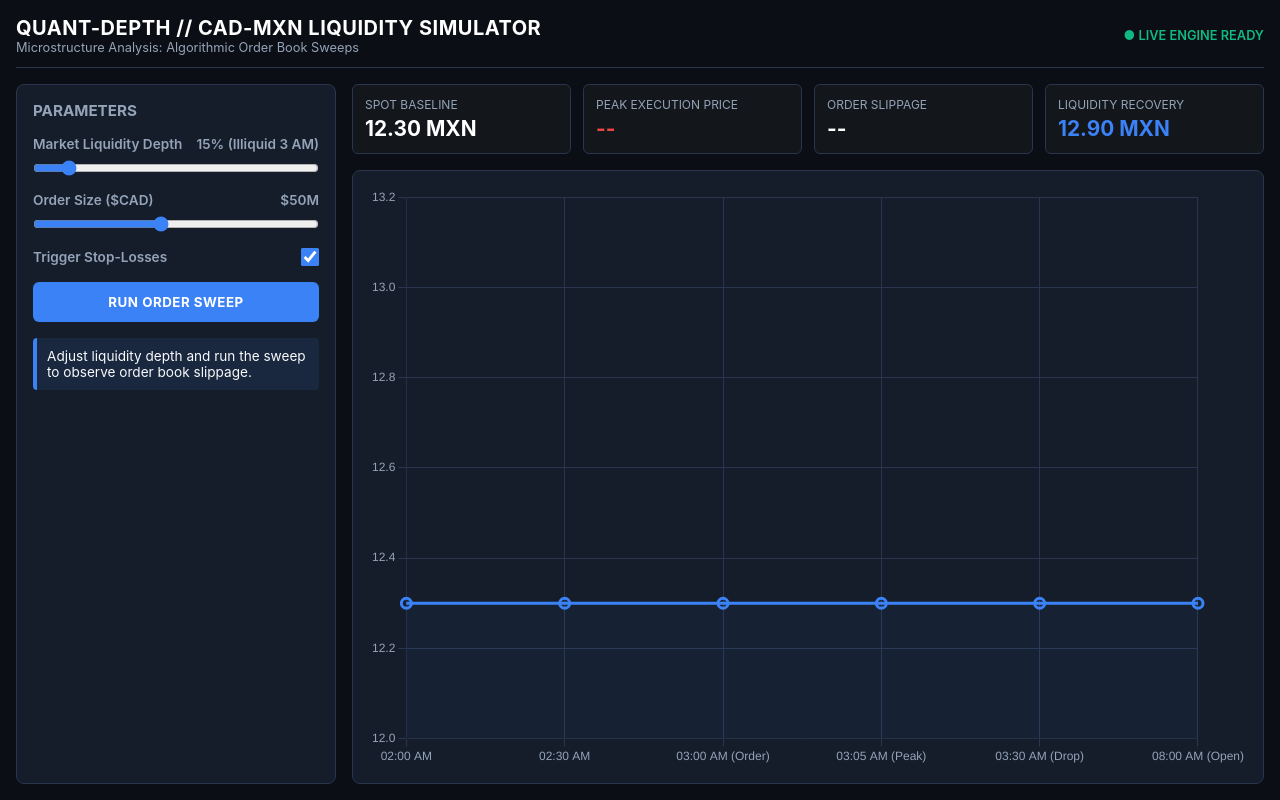
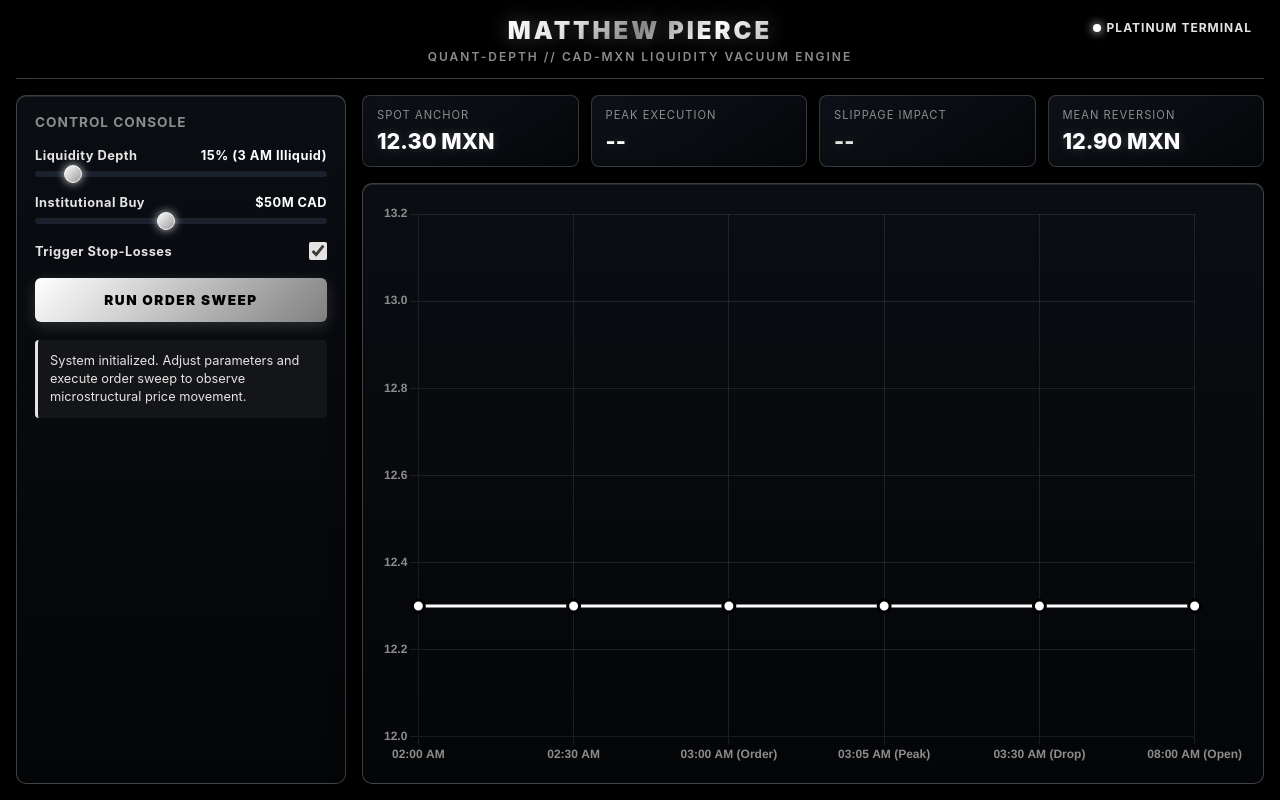
Before and after one commit to prcwzrd/CAD-MXN-SIM, a plain HTML site: page index.html in a window 1280 px wide. Drawn offline with nearby package versions, Linux system fonts and the light colour scheme.

Commit message:
Update index.html

```diff
--- a/index.html
+++ b/index.html
@@ -3,25 +3,34 @@
 <head>
   <meta charset="UTF-8">
   <meta name="viewport" content="width=device-width, initial-scale=1.0">
-  <title>QUANT-DEPTH: CAD/MXN Liquidity Vacuum Simulator</title>
+  <title>QUANT-DEPTH // MATTHEW PIERCE</title>
   <!-- Chart.js CDN -->
   <script src="https://cdn.jsdelivr.net/npm/chart.js"></script>
   <style>
     :root {
-      --bg-dark: #0B0E14;
-      --panel-bg: #151D2A;
-      --border-color: #2A364F;
-      --accent-blue: #3B82F6;
-      --accent-green: #10B981;
-      --accent-red: #EF4444;
-      --text-main: #F8FAFC;
-      --text-muted: #94A3B8;
+      --bg-black: #000000;
+      --panel-dark: #0A0D12;
+      --border-platinum: rgba(229, 228, 226, 0.25);
+
+      /* Metallic Platinum Palette */
+      --plat-light: #FFFFFF;
+      --plat-mid: #E5E4E2;
+      --plat-dark: #8C8C8C;
+      --plat-deep: #404040;
+
+      /* Chart Accent States (Platinum Tinted) */
+      --plat-red: #FF4D4D;
+      --plat-green: #00E676;
+      --plat-blue: #E0E8F5;
+
+      --text-main: #F2F2F2;
+      --text-muted: #8E95A2;
     }
 
-    * { box-sizing: border-box; margin: 0; padding: 0; font-family: -apple-system, BlinkMacSystemFont, 'Segoe UI', Roboto, sans-serif; }
+    * { box-sizing: border-box; margin: 0; padding: 0; font-family: -apple-system, BlinkMacSystemFont, 'Segoe UI', Roboto, Helvetica, Arial, sans-serif; }
 
     body {
-      background-color: var(--bg-dark);
+      background-color: var(--bg-black);
       color: var(--text-main);
       display: flex;
       flex-direction: column;
@@ -30,34 +39,80 @@
       padding: 16px;
     }
 
+    /* Top Centered Header */
     header {
       display: flex;
-      justify-content: space-between;
+      flex-direction: column;
       align-items: center;
-      padding-bottom: 12px;
-      border-bottom: 1px solid var(--border-color);
+      justify-content: center;
+      padding-bottom: 14px;
+      border-bottom: 1px solid var(--border-platinum);
       margin-bottom: 16px;
+      position: relative;
     }
 
-    .title { font-size: 1.25rem; font-weight: 700; letter-spacing: 0.5px; color: #FFF; }
-    .subtitle { font-size: 0.8rem; color: var(--text-muted); }
+    /* Platinum Text Metallic Gradient */
+    .author-name {
+      font-size: 1.5rem;
+      font-weight: 900;
+      letter-spacing: 3px;
+      text-transform: uppercase;
+      background: linear-gradient(135deg, #FFFFFF 0%, #E5E4E2 25%, #7D7D7D 50%, #FFFFFF 75%, #B5B5B5 100%);
+      -webkit-background-clip: text;
+      -webkit-text-fill-color: transparent;
+      text-shadow: 0 0 20px rgba(229, 228, 226, 0.3);
+    }
 
+    .sub-header {
+      font-size: 0.75rem;
+      font-weight: 600;
+      color: var(--plat-dark);
+      letter-spacing: 2px;
+      text-transform: uppercase;
+      margin-top: 4px;
+    }
+
+    .live-badge {
+      position: absolute;
+      right: 12px;
+      top: 4px;
+      font-size: 0.75rem;
+      color: #E5E4E2;
+      font-weight: 700;
+      letter-spacing: 1px;
+      display: flex;
+      align-items: center;
+      gap: 6px;
+    }
+
+    .live-dot {
+      width: 8px;
+      height: 8px;
+      background: #FFFFFF;
+      border-radius: 50%;
+      box-shadow: 0 0 10px #FFFFFF;
+    }
+
+    /* Main Grid Layout */
     .main-container {
       display: grid;
-      grid-template-columns: 320px 1fr;
+      grid-template-columns: 330px 1fr;
       gap: 16px;
       flex: 1;
       min-height: 0;
     }
 
+    /* Platinum Metallic Panel Box */
     .panel {
-      background: var(--panel-bg);
-      border: 1px solid var(--border-color);
-      border-radius: 8px;
-      padding: 16px;
+      background: linear-gradient(180deg, #0A0D12 0%, #040507 100%);
+      border: 1px solid var(--border-platinum);
+      border-radius: 10px;
+      padding: 18px;
       display: flex;
       flex-direction: column;
-      gap: 16px;
+      gap: 18px;
+      box-shadow: inset 0 1px 0 rgba(255, 255, 255, 0.1), 0 10px 30px rgba(0, 0, 0, 0.8);
+      position: relative;
     }
 
     /* Metrics Grid */
@@ -68,105 +123,163 @@
     }
 
     .metric-card {
-      background: rgba(255, 255, 255, 0.03);
-      border: 1px solid var(--border-color);
-      border-radius: 6px;
-      padding: 12px;
+      background: linear-gradient(145deg, #0D1117 0%, #05070A 100%);
+      border: 1px solid rgba(229, 228, 226, 0.2);
+      border-radius: 8px;
+      padding: 12px 14px;
+      box-shadow: 0 4px 15px rgba(0, 0, 0, 0.5);
     }
 
-    .metric-label { font-size: 0.75rem; color: var(--text-muted); text-transform: uppercase; margin-bottom: 4px; }
-    .metric-value { font-size: 1.3rem; font-weight: 700; color: #FFF; }
+    .metric-label {
+      font-size: 0.7rem;
+      color: var(--plat-dark);
+      text-transform: uppercase;
+      letter-spacing: 1px;
+      margin-bottom: 6px;
+    }
+
+    .metric-value {
+      font-size: 1.35rem;
+      font-weight: 800;
+      color: #FFFFFF;
+      text-shadow: 0 0 10px rgba(255, 255, 255, 0.2);
+    }
 
     /* Controls */
     .control-group { display: flex; flex-direction: column; gap: 8px; }
-    label { font-size: 0.85rem; font-weight: 600; color: var(--text-muted); display: flex; justify-content: space-between; }
-    input[type="range"] { width: 100%; accent-color: var(--accent-blue); cursor: pointer; }
 
-    .btn {
-      background: var(--accent-blue);
-      color: #FFF;
-      border: none;
-      padding: 12px;
-      border-radius: 6px;
+    label {
+      font-size: 0.8rem;
       font-weight: 700;
-      cursor: pointer;
-      transition: background 0.2s ease;
-      text-transform: uppercase;
+      color: var(--plat-mid);
+      display: flex;
+      justify-content: space-between;
       letter-spacing: 0.5px;
     }
-    .btn:hover { background: #2563EB; }
+
+    /* Platinum Styled Slider */
+    input[type="range"] {
+      width: 100%;
+      height: 6px;
+      background: #1A202C;
+      border-radius: 3px;
+      outline: none;
+      -webkit-appearance: none;
+    }
+
+    input[type="range"]::-webkit-slider-thumb {
+      -webkit-appearance: none;
+      width: 18px;
+      height: 18px;
+      border-radius: 50%;
+      background: linear-gradient(135deg, #FFFFFF, #999999);
+      cursor: pointer;
+      box-shadow: 0 0 10px rgba(255, 255, 255, 0.8);
+      border: 1px solid #FFFFFF;
+    }
+
+    /* Platinum Metallic Action Button */
+    .btn-plat {
+      background: linear-gradient(135deg, #FFFFFF 0%, #C0C0C0 50%, #808080 100%);
+      color: #000000;
+      border: none;
+      padding: 14px;
+      border-radius: 6px;
+      font-weight: 900;
+      font-size: 0.85rem;
+      cursor: pointer;
+      transition: all 0.3s ease;
+      text-transform: uppercase;
+      letter-spacing: 1.5px;
+      box-shadow: 0 4px 15px rgba(255, 255, 255, 0.15);
+    }
+
+    .btn-plat:hover {
+      background: linear-gradient(135deg, #FFFFFF 0%, #E5E4E2 50%, #A9A9A9 100%);
+      box-shadow: 0 0 20px rgba(255, 255, 255, 0.4);
+      transform: translateY(-1px);
+    }
 
     /* Chart Container */
-    .chart-container { position: relative; flex: 1; min-height: 0; }
+    .chart-container {
+      position: relative;
+      flex: 1;
+      min-height: 0;
+    }
 
     /* Status Bar */
     .status-box {
-      background: rgba(59, 130, 246, 0.1);
-      border-left: 4px solid var(--accent-blue);
-      padding: 10px;
-      font-size: 0.85rem;
+      background: rgba(229, 228, 226, 0.05);
+      border-left: 3px solid var(--plat-mid);
+      padding: 12px;
+      font-size: 0.8rem;
       border-radius: 4px;
+      color: var(--plat-mid);
+      line-height: 1.4;
     }
   </style>
 </head>
 <body>
 
+  <!-- Top Centered Metallic Header -->
   <header>
-    <div>
-      <div class="title">QUANT-DEPTH // CAD-MXN LIQUIDITY SIMULATOR</div>
-      <div class="subtitle">Microstructure Analysis: Algorithmic Order Book Sweeps</div>
+    <div class="author-name">MATTHEW PIERCE</div>
+    <div class="sub-header">QUANT-DEPTH // CAD-MXN LIQUIDITY VACUUM ENGINE</div>
+    <div class="live-badge">
+      <div class="live-dot"></div> PLATINUM TERMINAL
     </div>
-    <div style="font-size:0.8rem; color: var(--accent-green); font-weight:600;">● LIVE ENGINE READY</div>
   </header>
 
   <div class="main-container">
     <!-- Left Control Panel -->
     <div class="panel">
-      <h3 style="font-size: 0.95rem; text-transform: uppercase; color: var(--text-muted);">Parameters</h3>
+      <h3 style="font-size: 0.85rem; text-transform: uppercase; letter-spacing: 1px; color: var(--plat-dark);">Control Console</h3>
 
       <div class="control-group">
-        <label>Market Liquidity Depth <span id="depth-val">15% (Illiquid 3 AM)</span></label>
+        <label>Liquidity Depth <span id="depth-val" style="color: #FFF;">15% (3 AM Illiquid)</span></label>
         <input type="range" id="depth" min="5" max="100" value="15">
       </div>
 
       <div class="control-group">
-        <label>Order Size ($CAD) <span id="order-val">$50M</span></label>
+        <label>Institutional Buy <span id="order-val" style="color: #FFF;">$50M CAD</span></label>
         <input type="range" id="order" min="10" max="100" value="50" step="10">
       </div>
 
       <div class="control-group" style="flex-direction:row; justify-content:space-between; align-items:center;">
         <label style="margin:0;">Trigger Stop-Losses</label>
-        <input type="checkbox" id="stoploss" checked style="width:18px; height:18px; accent-color: var(--accent-blue);">
+        <input type="checkbox" id="stoploss" checked style="width:18px; height:18px; accent-color: #E5E4E2;">
       </div>
 
-      <button class="btn" onclick="runSimulation()">Run Order Sweep</button>
+      <button class="btn-plat" onclick="runSimulation()">RUN ORDER SWEEP</button>
 
       <div class="status-box" id="status-text">
-        Adjust liquidity depth and run the sweep to observe order book slippage.
+        System initialized. Adjust parameters and execute order sweep to observe microstructural price movement.
       </div>
     </div>
 
     <!-- Right Dashboard -->
     <div style="display:flex; flex-direction:column; gap:16px;">
+      <!-- Metric Cards -->
       <div class="metrics-grid">
         <div class="metric-card">
-          <div class="metric-label">Spot Baseline</div>
+          <div class="metric-label">Spot Anchor</div>
           <div class="metric-value">12.30 MXN</div>
         </div>
         <div class="metric-card">
-          <div class="metric-label">Peak Execution Price</div>
-          <div class="metric-value" id="m-peak" style="color: var(--accent-red);">--</div>
+          <div class="metric-label">Peak Execution</div>
+          <div class="metric-value" id="m-peak" style="color: var(--plat-light);">--</div>
         </div>
         <div class="metric-card">
-          <div class="metric-label">Order Slippage</div>
-          <div class="metric-value" id="m-slippage">--</div>
+          <div class="metric-label">Slippage Impact</div>
+          <div class="metric-value" id="m-slippage" style="color: var(--plat-mid);">--</div>
         </div>
         <div class="metric-card">
-          <div class="metric-label">Liquidity Recovery</div>
-          <div class="metric-value" id="m-recovery" style="color: var(--accent-blue);">12.90 MXN</div>
+          <div class="metric-label">Mean Reversion</div>
+          <div class="metric-value" id="m-recovery" style="color: var(--plat-light);">12.90 MXN</div>
         </div>
       </div>
 
+      <!-- Chart Panel -->
       <div class="panel chart-container">
         <canvas id="fxChart"></canvas>
       </div>
@@ -177,21 +290,28 @@
     let chart;
     const ctx = document.getElementById('fxChart').getContext('2d');
 
-    // Initialize Chart
+    // Gradient Creator for Silver Chart Fill
+    let gradientFill = ctx.createLinearGradient(0, 0, 0, 400);
+    gradientFill.addColorStop(0, 'rgba(255, 255, 255, 0.25)');
+    gradientFill.addColorStop(1, 'rgba(255, 255, 255, 0.0)');
+
     function initChart() {
       chart = new Chart(ctx, {
         type: 'line',
         data: {
           labels: ['02:00 AM', '02:30 AM', '03:00 AM (Order)', '03:05 AM (Peak)', '03:30 AM (Drop)', '08:00 AM (Open)'],
           datasets: [{
-            label: 'CAD/MXN Exchange Rate',
+            label: 'CAD/MXN Spot Rate',
             data: [12.30, 12.30, 12.30, 12.30, 12.30, 12.30],
-            borderColor: '#3B82F6',
+            borderColor: '#FFFFFF',
             borderWidth: 3,
             fill: true,
-            backgroundColor: 'rgba(59, 130, 246, 0.05)',
-            tension: 0.3,
-            pointRadius: 5
+            backgroundColor: gradientFill,
+            tension: 0.25,
+            pointBackgroundColor: '#FFFFFF',
+            pointBorderColor: '#000000',
+            pointRadius: 6,
+            pointHoverRadius: 9
           }]
         },
         options: {
@@ -202,12 +322,12 @@
             y: {
               min: 12.00,
               max: 13.20,
-              grid: { color: '#2A364F' },
-              ticks: { color: '#94A3B8' }
+              grid: { color: 'rgba(229, 228, 226, 0.1)' },
+              ticks: { color: '#8C8C8C', font: { weight: '600' } }
             },
             x: {
-              grid: { color: '#2A364F' },
-              ticks: { color: '#94A3B8' }
+              grid: { color: 'rgba(229, 228, 226, 0.1)' },
+              ticks: { color: '#8C8C8C', font: { weight: '600' } }
             }
           }
         }
@@ -217,20 +337,19 @@
     // UI Updates
     document.getElementById('depth').addEventListener('input', (e) => {
       const v = e.target.value;
-      document.getElementById('depth-val').innerText = v < 30 ? `${v}% (Illiquid 3 AM)` : `${v}% (Active Market)`;
+      document.getElementById('depth-val').innerText = v < 30 ? `${v}% (3 AM Illiquid)` : `${v}% (Active Market)`;
     });
 
     document.getElementById('order').addEventListener('input', (e) => {
-      document.getElementById('order-val').innerText = `$${e.target.value}M`;
+      document.getElementById('order-val').innerText = `$${e.target.value}M CAD`;
     });
 
-    // Simulation Engine
+    // Simulation Execution Engine
     function runSimulation() {
       const depth = parseInt(document.getElementById('depth').value);
       const order = parseInt(document.getElementById('order').value);
       const stoploss = document.getElementById('stoploss').checked;
 
-      // Calculate Spike Magnitude based on market depth & order size
       const impactFactor = (order / depth) * 0.22;
       const peakPrice = Math.min(13.10, 12.30 + impactFactor).toFixed(2);
       const slippage = (((peakPrice - 12.30) / 12.30) * 100).toFixed(2);
@@ -238,11 +357,9 @@
       const dropPrice = stoploss ? 12.32 : (12.30 + (impactFactor * 0.4)).toFixed(2);
       const finalRecovery = 12.90;
 
-      // Metrics Update
       document.getElementById('m-peak').innerText = `${peakPrice} MXN`;
       document.getElementById('m-slippage').innerText = `+${slippage}%`;
 
-      // Animate Chart Data Step-by-Step
       const newData = [12.30, 12.31, 12.30, parseFloat(peakPrice), parseFloat(dropPrice), finalRecovery];
 
       chart.data.datasets[0].data = [12.30, 12.30, 12.30, 12.30, 12.30, 12.30];
@@ -255,14 +372,17 @@
         chart.data.datasets[0].data[i] = newData[i];
 
         if (i === 3) {
-          chart.data.datasets[0].borderColor = '#EF4444';
-          statusText.innerText = `[3:05 AM] LIQUIDITY VACUUM DETECTED: Large buy order swept thin order book up to ${peakPrice} MXN!`;
+          chart.data.datasets[0].borderColor = '#FF4D4D'; // Platinum Red (Spike)
+          chart.data.datasets[0].pointBackgroundColor = '#FF4D4D';
+          statusText.innerText = `[03:05 AM] LIQUIDITY VACUUM: $${order}M order swept thin order book up to ${peakPrice} MXN.`;
         } else if (i === 4) {
-          chart.data.datasets[0].borderColor = '#10B981';
-          statusText.innerText = `[3:30 AM] REVERSAL: Stop-loss cascades executed. Price slammed back down to ${dropPrice} MXN.`;
+          chart.data.datasets[0].borderColor = '#00E676'; // Platinum Green (Reversal)
+          chart.data.datasets[0].pointBackgroundColor = '#00E676';
+          statusText.innerText = `[03:30 AM] REVERSAL CASCADE: Automated stop-loss liquidations slammed spot back to ${dropPrice} MXN.`;
         } else if (i === 5) {
-          chart.data.datasets[0].borderColor = '#3B82F6';
-          statusText.innerText = `[08:00 AM] MEAN REVERSION: Market makers re-entered to capture discount, stabilizing pair at 12.90 MXN.`;
+          chart.data.datasets[0].borderColor = '#FFFFFF'; // Silver Platinum Final
+          chart.data.datasets[0].pointBackgroundColor = '#FFFFFF';
+          statusText.innerText = `[08:00 AM] MEAN REVERSION: Institutional algorithms re-entered market, stabilizing rate at 12.90 MXN.`;
         }
 
         chart.update();
```
